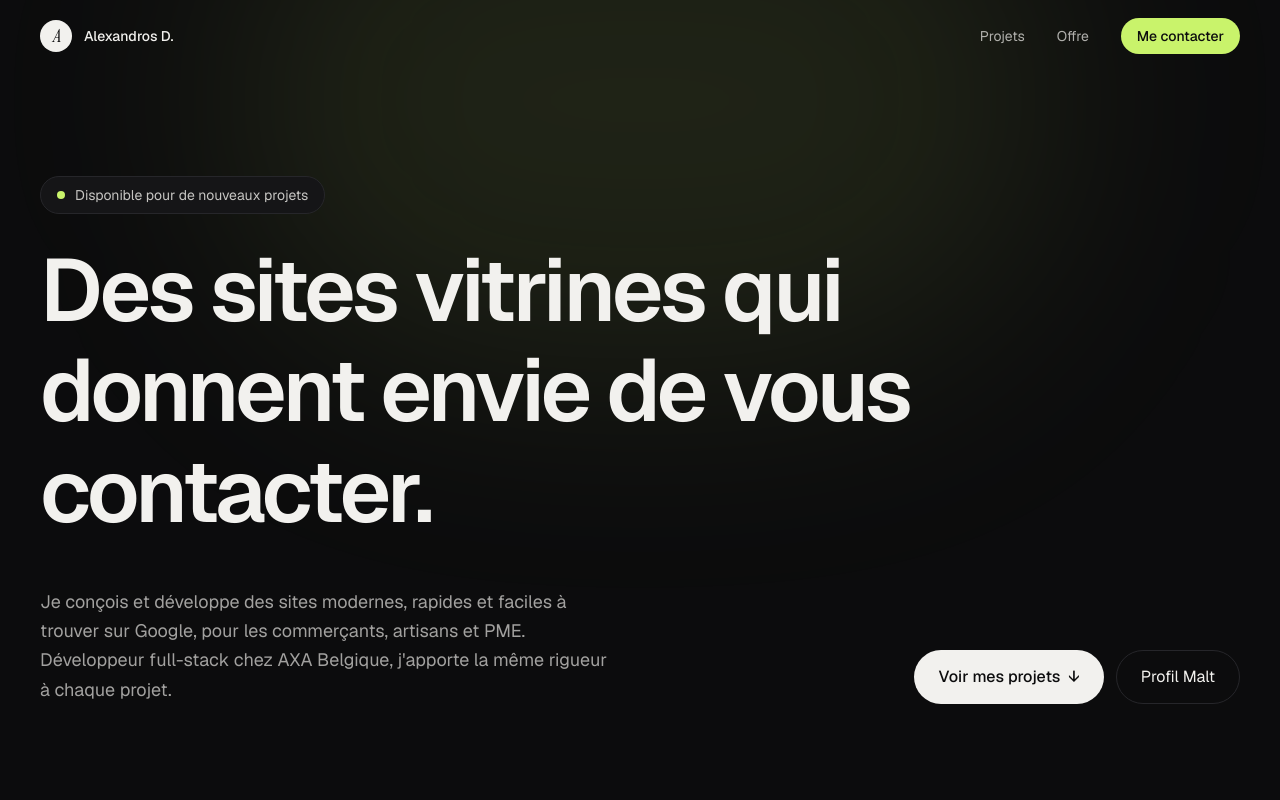
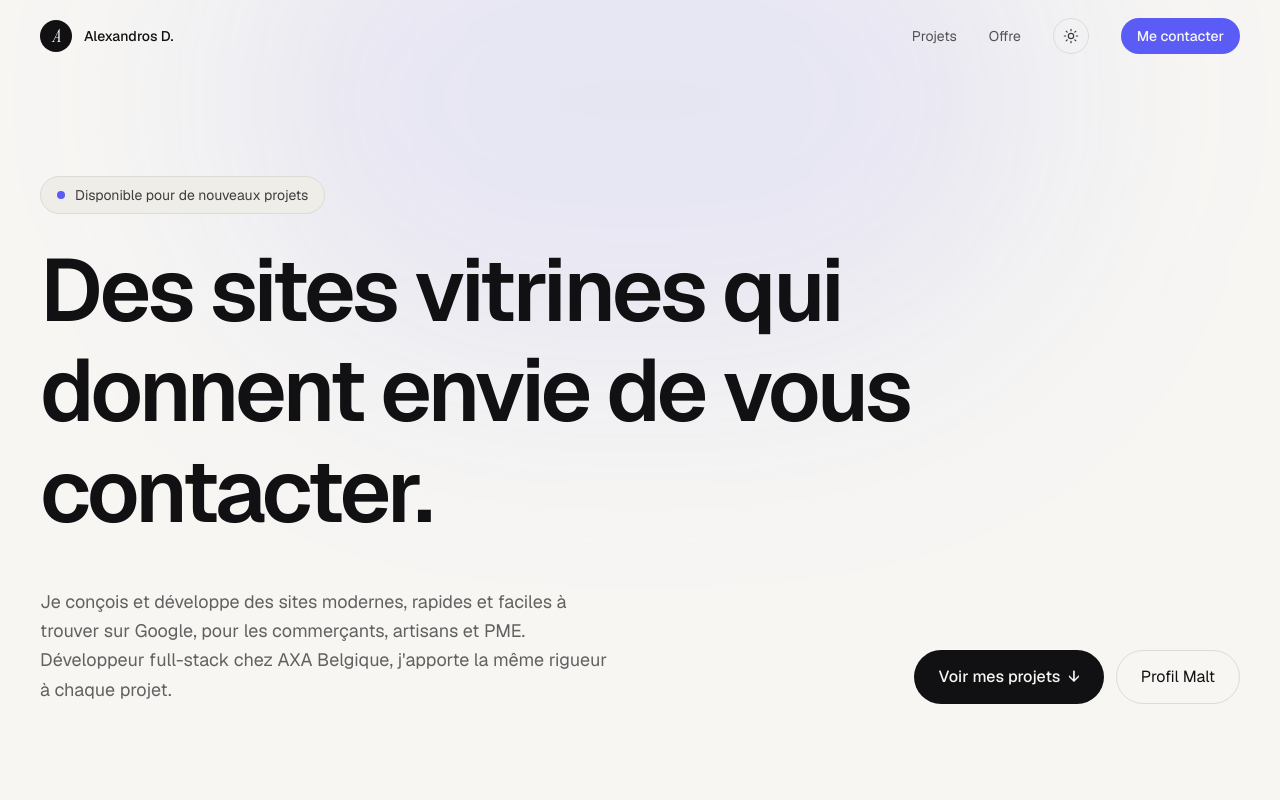
Before and after one commit to neckros21/portfolio, a Next.js app: page / in a window 1280 px wide. Shown: the top 800 px of the page. Built offline with nearby package versions, Linux system fonts and the light colour scheme; no server answers.

Commit message:
feat: thème clair/sombre et palette bleu électrique

```diff
--- a/src/app/globals.css
+++ b/src/app/globals.css
@@ -1,14 +1,19 @@
 @import "tailwindcss";
 
-@theme {
-  --color-night: #0c0c0d;
-  --color-night-2: #151517;
-  --color-line: #26262a;
-  --color-snow: #f2f1ee;
-  --color-dim: #8d8c89;
-  --color-lime: #c9f36b;
+@custom-variant dark (&:where([data-theme="dark"], [data-theme="dark"] *));
+
+@theme inline {
+  --color-bg: var(--bg);
+  --color-surface: var(--surface);
+  --color-line: var(--line);
+  --color-fg: var(--fg);
+  --color-muted: var(--muted);
+  --color-accent: var(--accent);
   --font-sans: var(--font-geist), system-ui, sans-serif;
   --font-serif: var(--font-instrument), Georgia, serif;
+}
+
+@theme {
   --spacing-18: 4.5rem;
   --animate-marquee: marquee 30s linear infinite;
 
@@ -19,15 +24,51 @@
   }
 }
 
+/* Thème clair (par défaut) */
+:root {
+  --bg: #f7f6f3;
+  --surface: #efede8;
+  --line: #dedbd4;
+  --fg: #111113;
+  --muted: #6b6a67;
+  --accent: #5b5bf6;
+  color-scheme: light;
+}
+
+/* Thème sombre : préférence système, sauf si l'utilisateur a choisi le clair */
+@media (prefers-color-scheme: dark) {
+  :root:not([data-theme="light"]) {
+    --bg: #0e0e11;
+    --surface: #16161a;
+    --line: #2a2a30;
+    --fg: #f2f1ee;
+    --muted: #8d8c92;
+    --accent: #8a8aff;
+    color-scheme: dark;
+  }
+}
+
+/* Thème sombre choisi explicitement */
+:root[data-theme="dark"] {
+  --bg: #0e0e11;
+  --surface: #16161a;
+  --line: #2a2a30;
+  --fg: #f2f1ee;
+  --muted: #8d8c92;
+  --accent: #8a8aff;
+  color-scheme: dark;
+}
+
 body {
-  background: var(--color-night);
-  color: var(--color-snow);
+  background: var(--bg);
+  color: var(--fg);
   font-family: var(--font-sans);
+  transition: background-color 0.4s ease, color 0.4s ease;
 }
 
 ::selection {
-  background: var(--color-lime);
-  color: var(--color-night);
+  background: var(--accent);
+  color: var(--bg);
 }
 
 .link-underline {
--- /dev/null
+++ b/src/components/ThemeToggle.tsx
@@ -0,0 +1,73 @@
+"use client";
+
+import { AnimatePresence, motion } from "motion/react";
+import { useSyncExternalStore } from "react";
+
+type Theme = "light" | "dark";
+
+function currentTheme(): Theme {
+  const attr = document.documentElement.dataset.theme;
+  if (attr === "light" || attr === "dark") return attr;
+  return window.matchMedia("(prefers-color-scheme: dark)").matches ? "dark" : "light";
+}
+
+function subscribe(cb: () => void) {
+  const mq = window.matchMedia("(prefers-color-scheme: dark)");
+  const obs = new MutationObserver(cb);
+  obs.observe(document.documentElement, { attributes: true, attributeFilter: ["data-theme"] });
+  mq.addEventListener("change", cb);
+  return () => {
+    obs.disconnect();
+    mq.removeEventListener("change", cb);
+  };
+}
+
+export function ThemeToggle() {
+  const theme = useSyncExternalStore<Theme | null>(subscribe, currentTheme, () => null);
+
+  function toggle() {
+    const next: Theme = currentTheme() === "dark" ? "light" : "dark";
+    document.documentElement.dataset.theme = next;
+    try {
+      localStorage.setItem("theme", next);
+    } catch {}
+  }
+
+  const isDark = theme === "dark";
+  return (
+    <button
+      type="button"
+      onClick={toggle}
+      aria-label={isDark ? "Passer en thème clair" : "Passer en thème sombre"}
+      className="relative grid h-9 w-9 place-items-center overflow-hidden rounded-full border border-line text-fg/80 transition-colors hover:border-fg/40 hover:text-fg"
+    >
+      <AnimatePresence mode="wait" initial={false}>
+        {theme && (
+          <motion.svg
+            key={theme}
+            viewBox="0 0 24 24"
+            className="h-4 w-4"
+            fill="none"
+            stroke="currentColor"
+            strokeWidth={1.8}
+            strokeLinecap="round"
+            initial={{ y: 14, opacity: 0, rotate: -45 }}
+            animate={{ y: 0, opacity: 1, rotate: 0 }}
+            exit={{ y: -14, opacity: 0, rotate: 45 }}
+            transition={{ duration: 0.3 }}
+            aria-hidden
+          >
+            {isDark ? (
+              <path d="M21 12.8A9 9 0 1 1 11.2 3a7 7 0 0 0 9.8 9.8Z" />
+            ) : (
+              <>
+                <circle cx="12" cy="12" r="4" />
+                <path d="M12 2v2M12 20v2M4.9 4.9l1.4 1.4M17.7 17.7l1.4 1.4M2 12h2M20 12h2M4.9 19.1l1.4-1.4M17.7 6.3l1.4-1.4" />
+              </>
+            )}
+          </motion.svg>
+        )}
+      </AnimatePresence>
+    </button>
+  );
+}
--- a/src/components/sections/Contact.tsx
+++ b/src/components/sections/Contact.tsx
@@ -8,14 +8,14 @@ import { Reveal } from "@/components/motion/Reveal";
 export function Contact() {
   return (
     <section id="contact" className="relative overflow-hidden py-32 md:py-48">
-      <div aria-hidden className="pointer-events-none absolute bottom-0 left-1/2 h-[420px] w-[900px] -translate-x-1/2 translate-y-1/2 rounded-full bg-lime/15 blur-[120px]" />
+      <div aria-hidden className="pointer-events-none absolute bottom-0 left-1/2 h-[420px] w-[900px] -translate-x-1/2 translate-y-1/2 rounded-full bg-accent/15 blur-[120px]" />
       <div className="relative mx-auto max-w-5xl px-5 text-center md:px-10">
         <Reveal>
-          <p className="mb-6 text-sm text-lime">Contact</p>
+          <p className="mb-6 text-sm text-accent">Contact</p>
         </Reveal>
         <SplitText text="Un projet de site ? Parlons-en." className="text-5xl leading-[1.02] font-semibold tracking-[-0.04em] md:text-8xl" />
         <Reveal delay={0.2}>
-          <p className="mx-auto mt-8 max-w-lg text-lg text-snow/60">
+          <p className="mx-auto mt-8 max-w-lg text-lg text-fg/60">
             Écrivez-moi sur Malt : je réponds en moins d&apos;une heure et je vous propose un premier échange gratuit.
           </p>
         </Reveal>
@@ -26,7 +26,7 @@ export function Contact() {
             rel="noopener"
             whileHover={{ scale: 1.04 }}
             whileTap={{ scale: 0.98 }}
-            className="mt-12 inline-flex items-center gap-3 rounded-full bg-lime px-10 py-5 text-lg font-medium text-night"
+            className="mt-12 inline-flex items-center gap-3 rounded-full bg-accent px-10 py-5 text-lg font-medium text-bg"
           >
             Me contacter sur Malt
             <span>↗</span>
@@ -34,14 +34,14 @@ export function Contact() {
         </Reveal>
         <Reveal delay={0.4}>
           <div className="mt-10 flex flex-wrap items-center justify-center gap-3">
-            <span className="text-sm text-dim">Ou retrouvez-moi sur</span>
+            <span className="text-sm text-muted">Ou retrouvez-moi sur</span>
             {site.socials.slice(1).map((s) => (
               <a
                 key={s.label}
                 href={s.href}
                 target="_blank"
                 rel="noopener"
-                className="group inline-flex items-center gap-2 rounded-full border border-line px-5 py-2.5 text-sm transition-colors hover:border-lime hover:text-lime"
+                className="group inline-flex items-center gap-2 rounded-full border border-line px-5 py-2.5 text-sm transition-colors hover:border-accent hover:text-accent"
               >
                 {s.label}
                 <span className="transition-transform group-hover:translate-x-0.5 group-hover:-translate-y-0.5">↗</span>
--- a/src/components/sections/Footer.tsx
+++ b/src/components/sections/Footer.tsx
@@ -3,12 +3,12 @@ import { site } from "@/content/site";
 export function Footer() {
   return (
     <footer className="border-t border-line">
-      <div className="mx-auto flex max-w-7xl flex-col gap-3 px-5 py-10 text-sm text-dim md:flex-row md:items-center md:justify-between md:px-10">
+      <div className="mx-auto flex max-w-7xl flex-col gap-3 px-5 py-10 text-sm text-muted md:flex-row md:items-center md:justify-between md:px-10">
         <p>© 2026 Alexandros D. — Tous droits réservés.</p>
         <p>{site.area}</p>
         <nav className="flex gap-6">
           {site.socials.map((s) => (
-            <a key={s.label} href={s.href} target="_blank" rel="noopener" className="link-underline text-snow/70">
+            <a key={s.label} href={s.href} target="_blank" rel="noopener" className="link-underline text-fg/70">
               {s.label}
             </a>
           ))}
--- a/src/components/sections/Header.tsx
+++ b/src/components/sections/Header.tsx
@@ -3,6 +3,7 @@
 import { useMotionValueEvent, useScroll } from "motion/react";
 import { useState } from "react";
 import { site } from "@/content/site";
+import { ThemeToggle } from "@/components/ThemeToggle";
 
 export function Header() {
   const { scrollY } = useScroll();
@@ -10,19 +11,20 @@ export function Header() {
   useMotionValueEvent(scrollY, "change", (y) => setScrolled(y > 40));
 
   return (
-    <header className={`fixed inset-x-0 top-0 z-50 transition-all duration-500 ${scrolled ? "bg-night/80 backdrop-blur-md" : ""}`}>
+    <header className={`fixed inset-x-0 top-0 z-50 transition-all duration-500 ${scrolled ? "bg-bg/80 backdrop-blur-md" : ""}`}>
       <div className="mx-auto flex h-18 max-w-7xl items-center justify-between px-5 md:px-10">
         <a href="#top" className="flex items-center gap-3 text-sm font-medium">
-          <span className="grid h-8 w-8 place-items-center rounded-full bg-snow font-serif text-lg text-night italic">A</span>
+          <span className="grid h-8 w-8 place-items-center rounded-full bg-fg font-serif text-lg text-bg italic">A</span>
           {site.name}
         </a>
-        <nav className="flex items-center gap-6 text-sm text-snow/70 md:gap-8">
+        <nav className="flex items-center gap-6 text-sm text-fg/70 md:gap-8">
           {site.nav.slice(0, 2).map((l) => (
-            <a key={l.href} href={l.href} className="link-underline hidden hover:text-snow sm:inline">
+            <a key={l.href} href={l.href} className="link-underline hidden hover:text-fg sm:inline">
               {l.label}
             </a>
           ))}
-          <a href="#contact" className="rounded-full bg-lime px-4 py-2 font-medium text-night transition-transform hover:scale-105">
+          <ThemeToggle />
+          <a href="#contact" className="rounded-full bg-accent px-4 py-2 font-medium text-bg transition-transform hover:scale-105">
             Me contacter
           </a>
         </nav>
--- a/src/components/sections/Hero.tsx
+++ b/src/components/sections/Hero.tsx
@@ -11,18 +11,18 @@ export function Hero() {
     <section id="top" className="relative overflow-hidden pt-36 md:pt-44">
       <div
         aria-hidden
-        className="pointer-events-none absolute -top-40 left-1/2 h-[520px] w-[820px] -translate-x-1/2 rounded-full bg-lime/10 blur-[120px]"
+        className="pointer-events-none absolute -top-40 left-1/2 h-[520px] w-[820px] -translate-x-1/2 rounded-full bg-accent/10 blur-[120px]"
       />
       <div className="relative mx-auto max-w-7xl px-5 md:px-10">
         <motion.p
           initial={{ opacity: 0, y: 10 }}
           animate={{ opacity: 1, y: 0 }}
           transition={{ duration: 0.8, ease, delay: 0.2 }}
-          className="mb-8 inline-flex items-center gap-2.5 rounded-full border border-line bg-night-2 px-4 py-2 text-sm text-snow/80"
+          className="mb-8 inline-flex items-center gap-2.5 rounded-full border border-line bg-surface px-4 py-2 text-sm text-fg/80"
         >
           <span className="relative flex h-2 w-2">
-            <span className="absolute inline-flex h-full w-full animate-ping rounded-full bg-lime opacity-75" />
-            <span className="relative inline-flex h-2 w-2 rounded-full bg-lime" />
+            <span className="absolute inline-flex h-full w-full animate-ping rounded-full bg-accent opacity-75" />
+            <span className="relative inline-flex h-2 w-2 rounded-full bg-accent" />
           </span>
           Disponible pour de nouveaux projets
         </motion.p>
@@ -38,13 +38,13 @@ export function Hero() {
           transition={{ duration: 0.9, ease, delay: 1 }}
           className="mt-10 flex flex-col gap-10 md:flex-row md:items-end md:justify-between"
         >
-          <p className="max-w-xl text-lg leading-relaxed text-snow/65">{site.hero.text}</p>
+          <p className="max-w-xl text-lg leading-relaxed text-fg/65">{site.hero.text}</p>
           <div className="flex shrink-0 gap-3">
-            <a href="#projets" className="group flex items-center gap-2 rounded-full bg-snow px-6 py-3.5 font-medium text-night">
+            <a href="#projets" className="group flex items-center gap-2 rounded-full bg-fg px-6 py-3.5 font-medium text-bg">
               Voir mes projets
               <span className="transition-transform group-hover:translate-y-0.5">↓</span>
             </a>
-            <a href={site.malt} target="_blank" rel="noopener" className="rounded-full border border-line px-6 py-3.5 transition-colors hover:border-snow/40">
+            <a href={site.malt} target="_blank" rel="noopener" className="rounded-full border border-line px-6 py-3.5 transition-colors hover:border-fg/40">
               Profil Malt
             </a>
           </div>
@@ -60,9 +60,9 @@ export function Hero() {
       >
         <div className="animate-marquee flex w-max gap-12 whitespace-nowrap" aria-hidden>
           {[...items, ...items].map((t, i) => (
-            <span key={i} className="flex items-center gap-12 font-serif text-3xl text-snow/50 italic">
+            <span key={i} className="flex items-center gap-12 font-serif text-3xl text-fg/50 italic">
               {t}
-              <span className="h-1.5 w-1.5 rounded-full bg-lime" />
+              <span className="h-1.5 w-1.5 rounded-full bg-accent" />
             </span>
           ))}
         </div>
```
Also changed, not shown: src/app/layout.tsx (+11 -1 lines), src/components/sections/Offer.tsx (+9 -9 lines), src/components/sections/Projects.tsx (+11 -11 lines).
